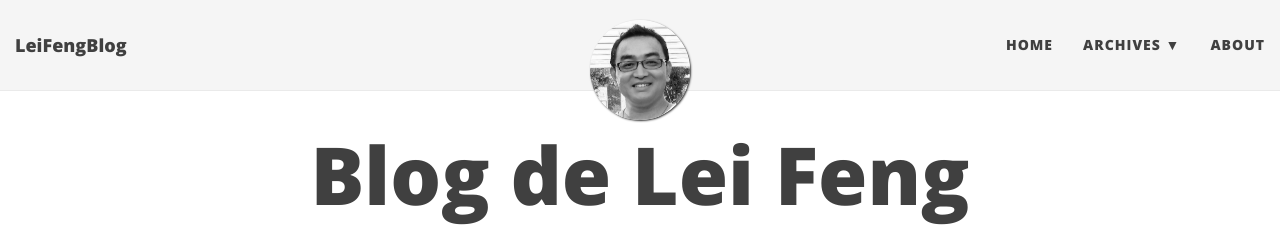
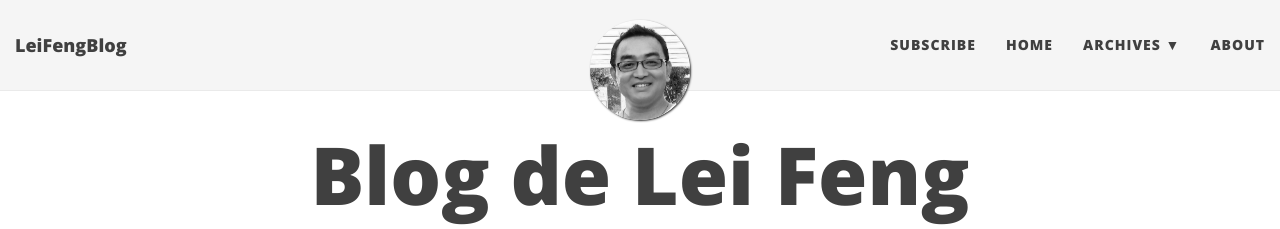
Before and after one commit to stonefl/stonefl.github.io, a Jekyll site: the page built from index.html, in a window 1280 px wide. Shown: the top 229 px of the page. Built offline with Jekyll 4.4.1, drawn with Linux system fonts in a browser that asks for light colours; nearby versions of some CDN libraries; the list of posts is cut into pages by our own code; comment, search, counter and statistics services are not loaded.

Commit message:
Update _config.yml

```diff
--- a/_config.yml
+++ b/_config.yml
@@ -23,6 +23,7 @@ description: Lei Feng's Blog
 
 # List of links in the navigation bar
 navbar-links:
+  Subscribe: "/subscribe"
   Home: "/"
   Archives:
    - Categories: "/archives/categories"
```
